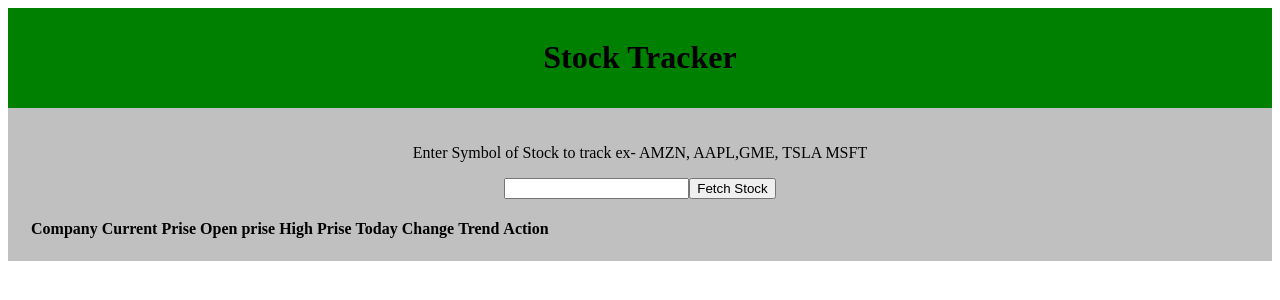
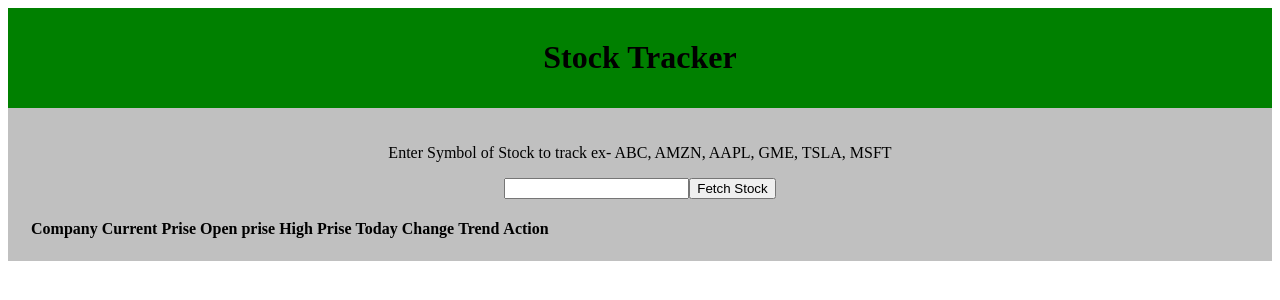
Before and after one commit to sadadsiddi/angular-ivy-cvbtcm1, an Angular app: page / in a window 1280 px wide. Shown: the top 300 px of the page. Built offline with nearby package versions, Linux system fonts and the light colour scheme.

Commit message:
2 files modified

```diff
--- a/src/app/dashboard/dashboard.component.html
+++ b/src/app/dashboard/dashboard.component.html
@@ -1,6 +1,6 @@
 <div style="background:silver;padding:20px;text-align:center">
   <div>
-    <p>Enter Symbol of Stock to track ex- AMZN, AAPL,GME, TSLA MSFT</p>
+    <p>Enter Symbol of Stock to track ex- ABC, AMZN, AAPL, GME, TSLA, MSFT</p>
     <input type="text" #box />
     <button (click)="getData(box.value)">Fetch Stock</button>
 
--- a/src/app/dashboard/dashboard.component.ts
+++ b/src/app/dashboard/dashboard.component.ts
@@ -11,9 +11,9 @@ export class DashboardComponent implements OnInit {
   data: any[];
   value: string;
   ngOnInit() {
-    this._Service.Refreshrequired.subscribe(
-      (res) => (this.data = this._Service.allStorage())
-    );
+    this._Service.Refreshrequired.subscribe((res) => {
+      this.data = this._Service.allStorage();
+    });
     this.data = this._Service.allStorage();
   }
   public getData(val: string) {
@@ -21,6 +21,7 @@ export class DashboardComponent implements OnInit {
     this.value = val;
     this._Service.getQuote(val.toUpperCase()).subscribe((data) => {
       localStorage.setItem(val, JSON.stringify(data, ['dp', 'c', 'o', 'h']));
+      this.data = this._Service.allStorage();
     });
     console.log(this.data);
   }
```
